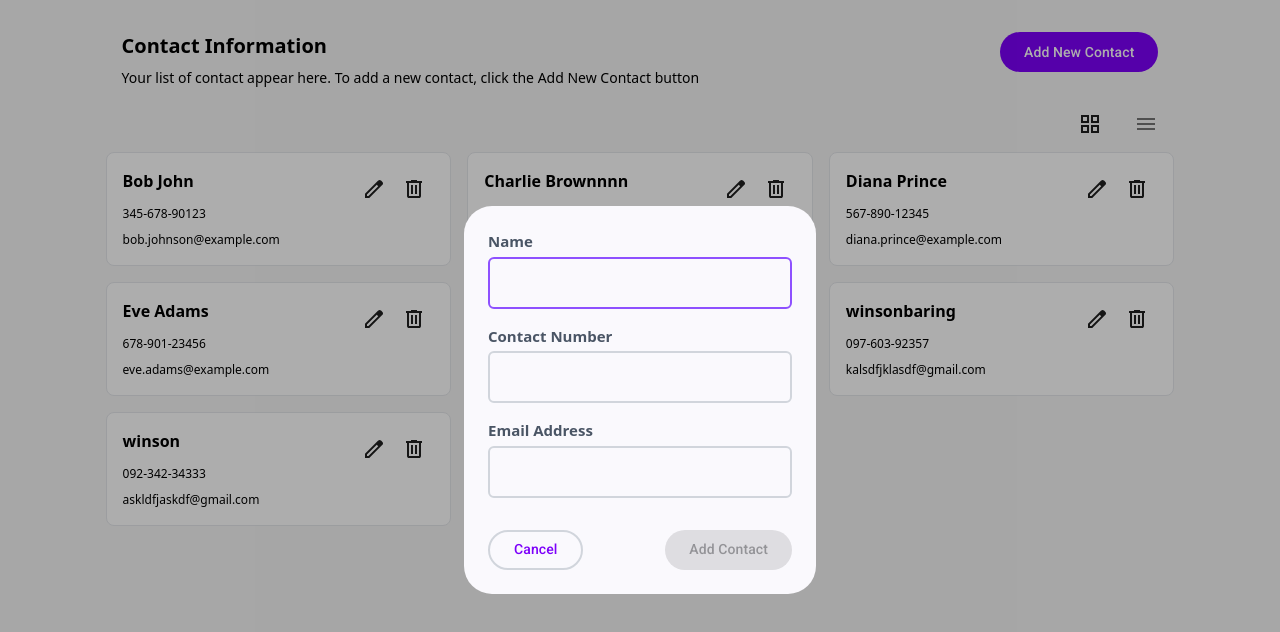
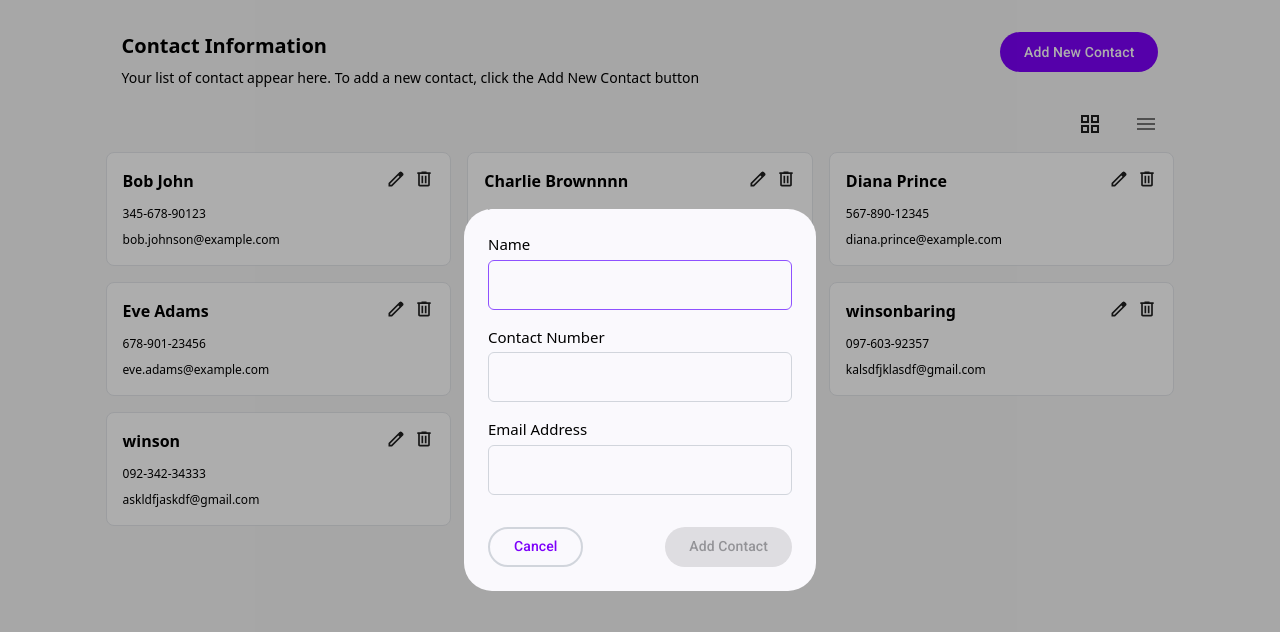
Before and after one commit to WinsonBaring/Contact-List, an Angular app: page /home in a window 1280 px wide. Both pictures are taken after a click on the button "Add New Contact". Shown: the top 632 px of the page. Built offline with nearby package versions, Linux system fonts and the light colour scheme; data requests are answered from the project's data file.

Commit message:
update: ui fixes

```diff
--- a/src/app/components/contact-form/contact-form.component.html
+++ b/src/app/components/contact-form/contact-form.component.html
@@ -3,9 +3,9 @@
     aria-labelledby="contactFormTitle">
 
     <div class="flex flex-col gap-1">
-        <label id="nameLabel" for="name" class="text-gray-600 text-[15px] font-semibold">Name</label>
+        <label id="nameLabel" for="name" class=" text-[15px] ">Name</label>
         <input type="text" formControlName="name" id="name"
-            class="focus-visible:outline-none p-3 border-2 border-gray-300 rounded-md"
+            class="focus-visible:outline-none p-3 border-1 border-gray-300 rounded-md"
             [ngClass]="{
                 'focus:border-red-500 border-red-300': contactForm.get('name')?.invalid && contactForm.get('name')?.touched,
                 'focus:border-violet-500': !(contactForm.get('name')?.invalid && contactForm.get('name')?.touched)
@@ -18,9 +18,10 @@
         }
     </div>
     <div class="flex flex-col gap-1">
-        <label id="phoneLabel" for="phone" class="text-gray-600 text-[15px] font-semibold">Contact Number</label>
+        <label id="phoneLabel" for="phone" class=" text-[15px] ">Contact Number</label>
+        <!-- <label id="phoneLabel" for="phone" class="text-gray-600 text-[15px] font-semibold">Contact Number</label> -->
         <input type="text" formControlName="phone" id="phone"
-            class="focus-visible:outline-none p-3 border-2 border-gray-300 rounded-md focus:border-violet-500"
+            class="focus-visible:outline-none p-3 border-1 border-gray-300 rounded-md focus:border-violet-500"
             [class.border-red-300]="contactForm.get('phone')?.invalid && contactForm.get('phone')?.touched"
             [ngClass]="{
                 'focus:border-red-500 border-red-300': contactForm.get('phone')?.invalid && contactForm.get('phone')?.touched,
@@ -41,9 +42,10 @@
         }
     </div>
     <div class="flex flex-col gap-1">
-        <label id="emailLabel" for="email" class="text-gray-600 text-[15px] font-semibold">Email Address</label>
+        <label id="emailLabel" for="email" class=" text-[15px] ">Email Address</label>
+        <!-- <label id="emailLabel" for="email" class="text-gray-600 text-[15px] font-semibold">Email Address</label> -->
         <input type="text" formControlName="email" id="email"
-            class="focus-visible:outline-none p-3 border-2 border-gray-300 rounded-md focus:border-violet-500"
+            class="focus-visible:outline-none p-3 border-1 border-gray-300 rounded-md focus:border-violet-500"
             [class.border-red-300]="contactForm.get('email')?.invalid && contactForm.get('email')?.touched"
             [ngClass]="{
                 'focus:border-red-500 border-red-300': contactForm.get('email')?.invalid && contactForm.get('email')?.touched,
--- a/src/app/components/table-button/table-button.component.html
+++ b/src/app/components/table-button/table-button.component.html
@@ -1,6 +1,6 @@
-<button aria-label="Edit" (click)="openUpdateDialog()" class=" hover:cursor-pointer rounded transition-colors duration-150 p-2">
-    <img src="assets/svg/pencil.svg" alt="edit" class="w-6 h-6">
+<button aria-label="Edit" (click)="openUpdateDialog()" class=" hover:cursor-pointer rounded transition-colors duration-150 px-2">
+    <img src="assets/svg/pencil.svg" alt="edit" class="w-5 h-5">
 </button>
-<button aria-label="Delete" (click)="openDeleteDialog()" class="hover:cursor-pointer rounded transition-colors duration-150 p-2">
-    <img src="assets/svg/trash.svg" alt="delete" class="w-6 h-6">
+<button aria-label="Delete" (click)="openDeleteDialog()" class="hover:cursor-pointer rounded transition-colors duration-150 ">
+    <img src="assets/svg/trash.svg" alt="delete" class="w-5 h-5">
 </button>
--- a/src/app/pages/home/home.component.html
+++ b/src/app/pages/home/home.component.html
@@ -24,7 +24,7 @@
                     <img
                         src="assets/svg/grid.svg"
                         alt="card view"
-                        class="w-6 h-6 mx-2"
+                        class="w-6 h-6 mx-2 hover:cursor-pointer"
                         [ngClass]="{
                             'grayscale-0': view() === 'card',
                             'grayscale': view() !== 'card',
@@ -40,7 +40,7 @@
                     <img
                         src="assets/svg/menu.svg"
                         alt="list view"
-                        class="w-6 h-6 mx-2"
+                        class="w-6 h-6 mx-2 hover:cursor-pointer"
                         [ngClass]="{
                             'grayscale-0': view() === 'list',
                             'grayscale': view() !== 'list',
```
